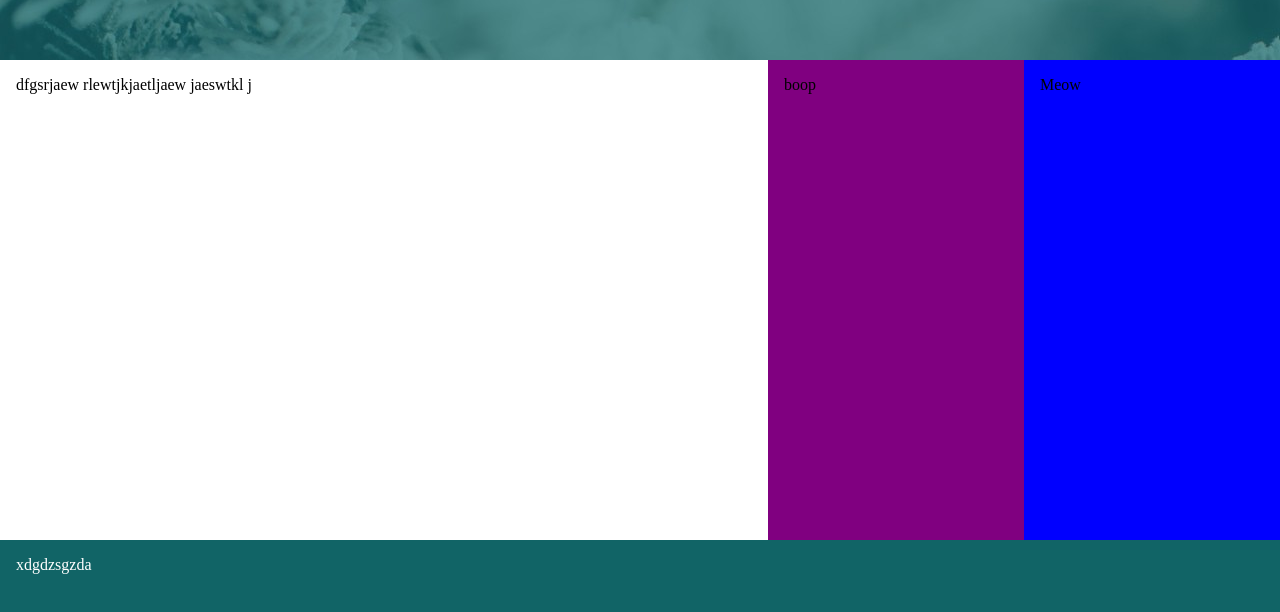
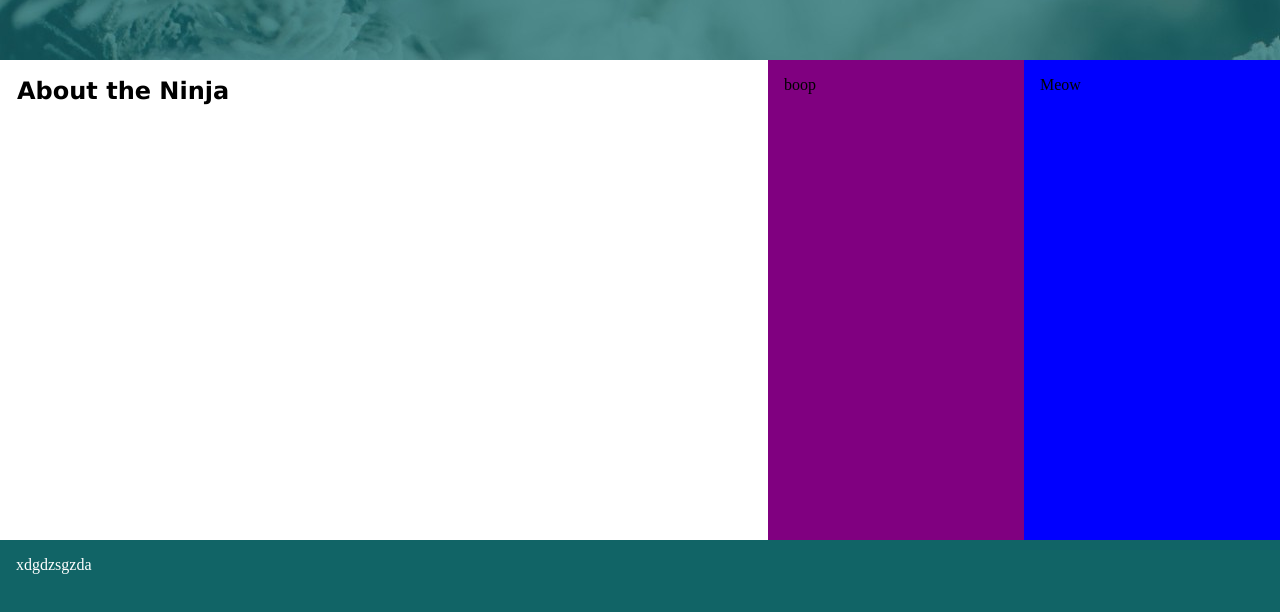
Before and after one commit to ToboesPawPrints/kaleighshi, a plain HTML site: page index.html in a window 1280 px wide. Shown: the part 100-712 px from the top of the page. Drawn offline with Linux system fonts and the light colour scheme; a web font is replaced by a local one.

Commit message:
Added h1 to article body.

```diff
--- a/index.html
+++ b/index.html
@@ -28,7 +28,7 @@
 
     <div id="main">
         <article>
-            dfgsrjaew rlewtjkjaetljaew jaeswtkl j
+            <h1>About the Ninja</h1>
         </article>
         <nav> Meow</nav>
         <aside>boop</aside>
--- a/styles.css
+++ b/styles.css
@@ -56,8 +56,6 @@ Elephant - use the * selector to somehow target parent elements. */
     font-family: verdana;
 }
 
-
-
 header {
     background-image: url("Images/SnowFirOverlay.jpg");
     position: relative;
```
